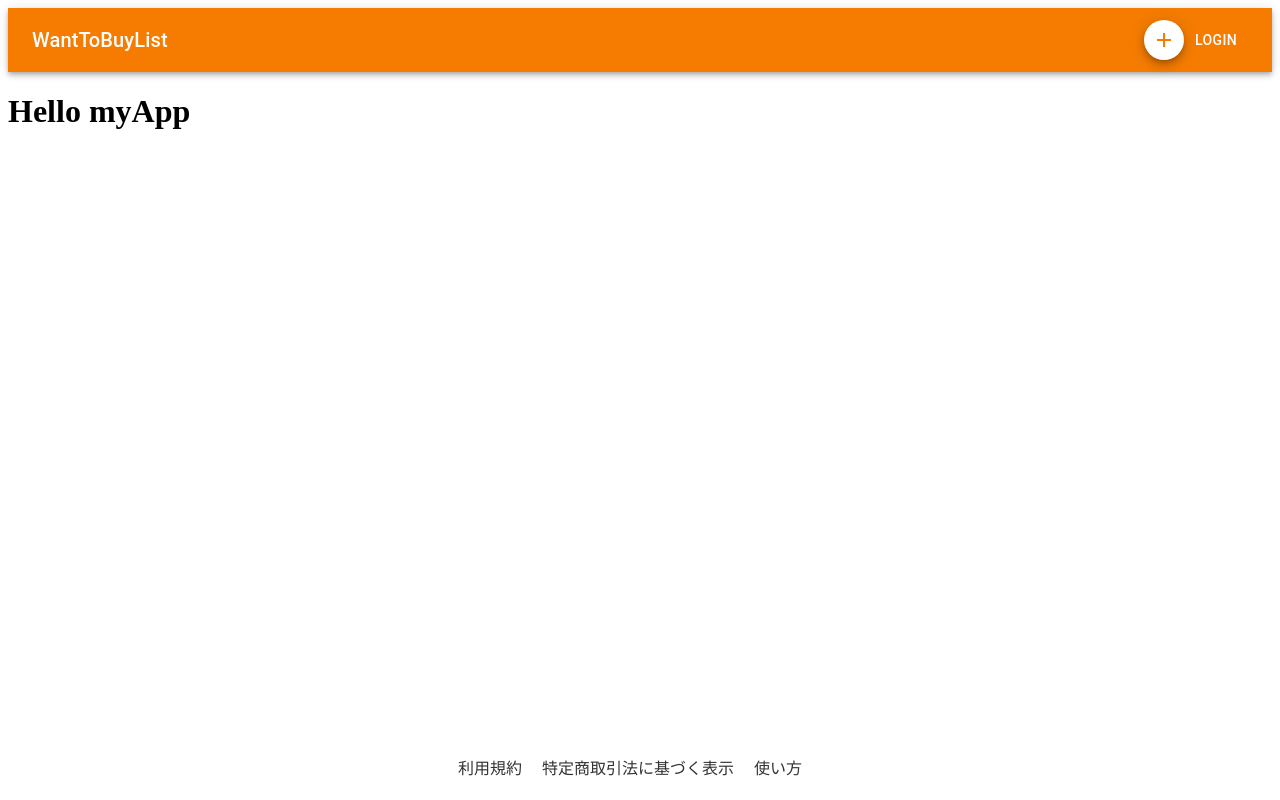
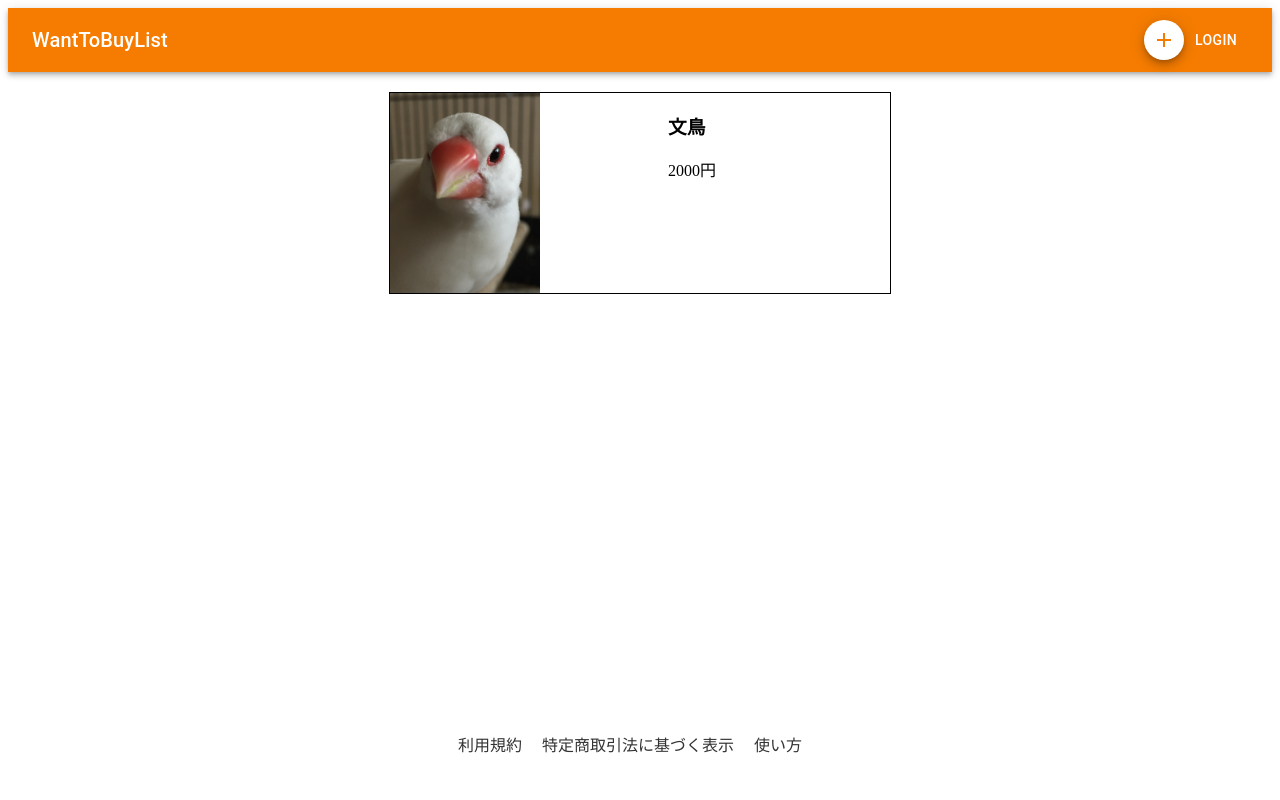
Before and after one commit to matsumoto-parker/WantToBuy-project, a React (Create React App) app: page / in a window 1280 px wide. Built offline with nearby package versions, Linux system fonts and the light colour scheme.

Commit message:
feat(Item): アイテムコンポーネントを仮置き

```diff
--- a/src/App.js
+++ b/src/App.js
@@ -2,12 +2,15 @@ import React from 'react';
 import Header from './components/Header/Header';
 import Footer from './components/Footer/Footer';
 import './App.scss';
+import ItemList from './components/ItemContainer/ItemList';
 
 function App() {
   return (
     <div className="App">
       <Header />
-      <h1 className="main">Hello myApp</h1>
+      <div className="main">
+        <ItemList />
+      </div>
       <Footer />
     </div>
   );
--- a/src/App.scss
+++ b/src/App.scss
@@ -4,6 +4,23 @@
 
 .main {
   height: 80vh;
+}
+
+.item {
+  display: flex;
+  justify-content: center;
+  margin: auto;
+  margin-top: 20px;
+  border: 1px solid;
+  width: 500px;
+  &__image {
+    width: 40%;
+    max-height: 200px;
+  }
+  &__info {
+    width: 60%;
+    margin-left: 8rem;
+  }
 }
 
 .footer {
--- /dev/null
+++ b/src/components/ItemContainer/Item.js
@@ -0,0 +1,16 @@
+import React from 'react';
+import bird from '../../img/bird.jpeg';
+
+const Item = () => {
+  return (
+    <div className="item">
+      <img className="item__image" src={bird} alt="文鳥の画像" />
+      <div className="item__info">
+        <h3>文鳥</h3>
+        <p>2000円</p>
+      </div>
+    </div>
+  );
+};
+
+export default Item;
--- /dev/null
+++ b/src/components/ItemContainer/ItemList.js
@@ -0,0 +1,12 @@
+import React from 'react';
+import Item from './Item';
+
+const ItemList = () => {
+  return (
+    <div>
+      <Item />
+    </div>
+  );
+};
+
+export default ItemList;
```
Also changed, not shown: src/img/bird.jpeg (added).
